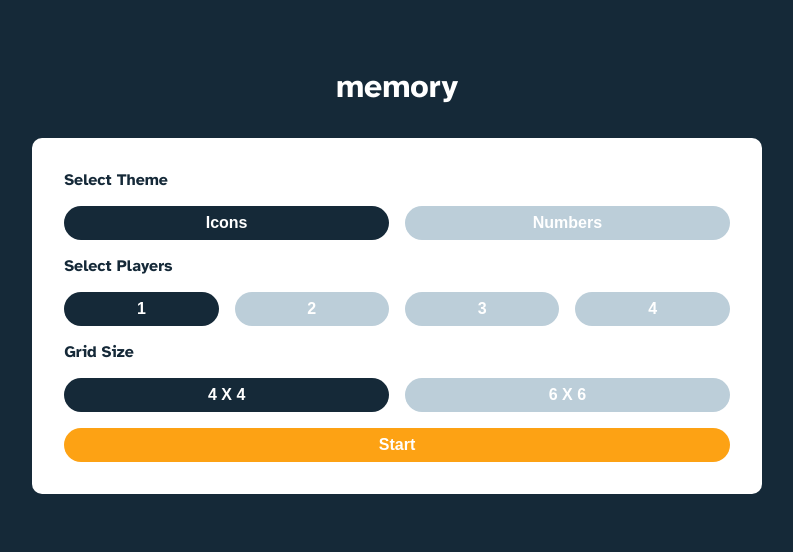
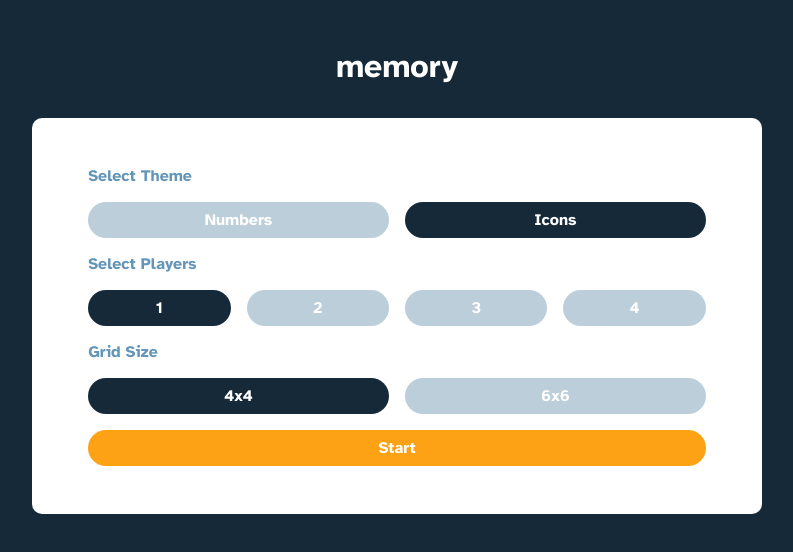
Before and after one commit to aproskur/memo-game, a Next.js app: page / in a window 1280 px wide. Shown: the part 120-672 px from the top of the page, without its empty margins (243-1036 px from the left). Built offline with nearby package versions, Linux system fonts and the light colour scheme.

Commit message:
font fixes,layout fixes

```diff
--- a/src/app/components/GameHeader.js
+++ b/src/app/components/GameHeader.js
@@ -29,13 +29,6 @@ const Title = styled.div`
   }
 `;
 
-const Button = styled.button`
-  margin-left: 10px;
-  padding: 10px 15px;
-  font-size: 16px;
-  cursor: pointer;
-`;
-
 const StyledFlexContainer = styled.div`
 display: flex;
 gap: 1em;
@@ -56,6 +49,7 @@ padding: .5em 1.25em;
   `;
 
 const StyledSmallScreenMenuButton = styled(ToggleButton)`
+
   background-color: var(--accent-yellow);
 
 
--- a/src/app/components/ThemeSelector.js
+++ b/src/app/components/ThemeSelector.js
@@ -44,7 +44,7 @@ const StyledThemeSelector = styled.div`
     flex-direction: column;
     border-radius: 10px;
     width: 45%;
-    padding: 2em;
+    padding: 3em 3.5em;
     gap: 1em;
 
 
@@ -71,7 +71,7 @@ const StyledItemsWrapper = styled.div`
     gap: 1em;
 
     div {
-        color: var(--greyish-blue);
+        color: var(--hover);
     }
 
     & > * {
@@ -85,6 +85,7 @@ const StyledItemsWrapper = styled.div`
 
 
 const StyledYellowButton = styled(ToggleButton)`
+    font-family: "Atkinson Hyperlegible", sans-serif;
     background-color: var(--accent-yellow);
 
     &:hover {
@@ -112,11 +113,11 @@ const ThemeSelector = () => {
                     <div>Select Theme</div>
                 </StyledItemsWrapper>
                 <StyledItemsWrapper>
+                    <ToggleButton active={theme === 'Numbers'} onClick={() => changeTheme('Numbers')}>
+                        Numbers
+                    </ToggleButton>
                     <ToggleButton active={theme === 'Icons'} onClick={() => changeTheme('Icons')}>
                         Icons
-                    </ToggleButton>
-                    <ToggleButton active={theme === 'Numbers'} onClick={() => changeTheme('Numbers')}>
-                        Numbers
                     </ToggleButton>
                 </StyledItemsWrapper>
                 <StyledItemsWrapper>
@@ -141,10 +142,10 @@ const ThemeSelector = () => {
                 </StyledItemsWrapper>
                 <StyledItemsWrapper>
                     <ToggleButton active={gridSize === 4} onClick={() => changeGridSize(4)}>
-                        4 x 4
+                        4x4
                     </ToggleButton>
                     <ToggleButton active={gridSize === 6} onClick={() => changeGridSize(6)}>
-                        6 x 6
+                        6x6
                     </ToggleButton>
                 </StyledItemsWrapper>
                 <StyledYellowButton onClick={() => startGame(true)}>
--- a/src/app/components/ToggleButton.js
+++ b/src/app/components/ToggleButton.js
@@ -3,6 +3,7 @@ import styled from 'styled-components';
 
 
 const StyledToggleButton = styled.button`
+font-family: "Atkinson Hyperlegible", sans-serif;
 background-color: ${(props) => (props.$active ? 'var(--dark)' : 'var(--idle)')};
 color: white;
 font-weight: 700;
@@ -15,6 +16,8 @@ cursor: pointer;
 transition: background-color 0.3s;
 flex-grow: 1;
 flex-shrink: 1;
+
+
 
   &:hover {
     background-color: ${(props) => (props.$active ? 'var(--hover)' : 'var(--idle)')};
```
